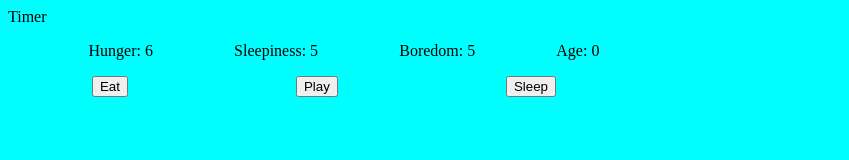
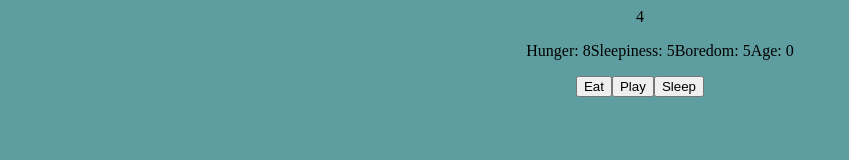
Before and after one commit to angeeg/tamagotchi, a plain HTML site: page index.html in a window 1280 px wide. Shown: the whole page, without its empty margins (0-849 px from the left). Drawn offline with Linux system fonts and the light colour scheme.

Commit message:
visual timer added

```diff
--- a/css/style.css
+++ b/css/style.css
@@ -1,5 +1,30 @@
 body {
-  background-color: aqua;
+  background-color: cadetblue;
+  /* background-image: url("images/holo-bg.jpeg");
+  background-size: cover;
+  background-repeat: no-repeat;
+  background-attachment: scroll; */
+}
+
+#timer{
+  text-align: center;
+}
+
+#tamagotchi{
+
+}
+
+.tamagotchi-temp {
+  height: 50vh;
+  /* display: flex;
+  justify-content: center;
+  align-items: center;
+  margin: auto;
+  max-width: 70%;
+  max-height: 90%; */
+}
+
+#screen{
 }
 
 ul {
@@ -8,14 +33,7 @@ ul {
   justify-content: space-around;
 }
 
-/* #tamagotchi {
-    width: 103px;
-    height: 103px;
-    background: url('/gato-spritesheet.png');
-    top: 50%;
-    transform: translate(-50%);
-    animation: tamagotchi,
-} */
+
 
 #buttons {
     display: flex;
@@ -23,9 +41,13 @@ ul {
 }
 
 #egg {
-  height: 400px;
-  width: 50%;
-  height: 550px;
+  display: flex;
+  flex-direction: column;
+  justify-content: center;
+  align-items: center;
+  margin: auto;
+  max-width: 70%;
+  max-height: 90%;
   /* margin: auto;
   border: black solid 2px;
   border-radius: 900px; */
--- a/index.html
+++ b/index.html
@@ -10,9 +10,9 @@
 <body>
     <div id="egg">
         <main id="screen">
-            <div id="timer">Timer</div>
+            <div id="timer"></div>
             <div id="tamagotchi">
-
+                <!-- <img class="tamagotchi-temp" src="css/images/rainbow-tamagotchi.png"/> -->
             </div>
             <div id="stats">
                 <ul>
--- a/js/tamagotchi.js
+++ b/js/tamagotchi.js
@@ -27,7 +27,6 @@ const game = {
   },
   // increase hunger every 15 seconds, if it reaches 10 game is over - tamagotchi dies
   increaseHunger: () => {
-    timer
     tamagotchi.hunger += 2
     hungerStat.innerHTML = `Hunger: ${tamagotchi.hunger}`
     if(tamagotchi.hunger === 10){
@@ -59,12 +58,19 @@ const game = {
 
 // create function that starts the game - when the game starts the timer will start counting
 const startGame = () => {
-
+  timer()
+  game.increaseHunger()
   console.log('the game has begun')
 }
 
 // create a global variable for a timer to be running throughout duration of the game
-const timer = setInterval(game.increaseHunger, 10000)
+const timer = () => {
+  let seconds = 0
+  setInterval(()=>{
+    document.querySelector("#timer").innerText = `${seconds}`
+    seconds++
+  }, 1000)
+}
 
 // create form to enter name for tamagotchi
 
@@ -91,3 +97,6 @@ const playBtn = document.querySelector("#play");
 playBtn.addEventListener("click", game.play);
 const sleepBtn = document.querySelector("#sleep");
 sleepBtn.addEventListener("click", game.goToSleep);
+
+
+startGame()
```
Also changed, not shown: css/images/holo-bg.jpeg (added), css/images/tamagotchi-temp.png (added), 1 other file.
